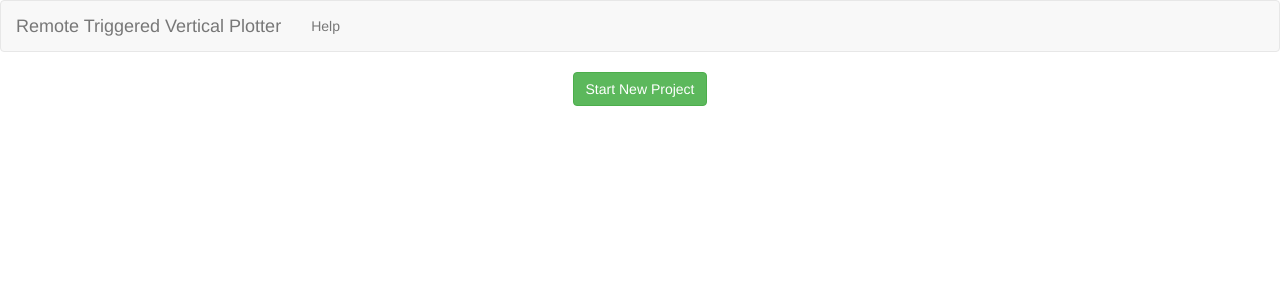
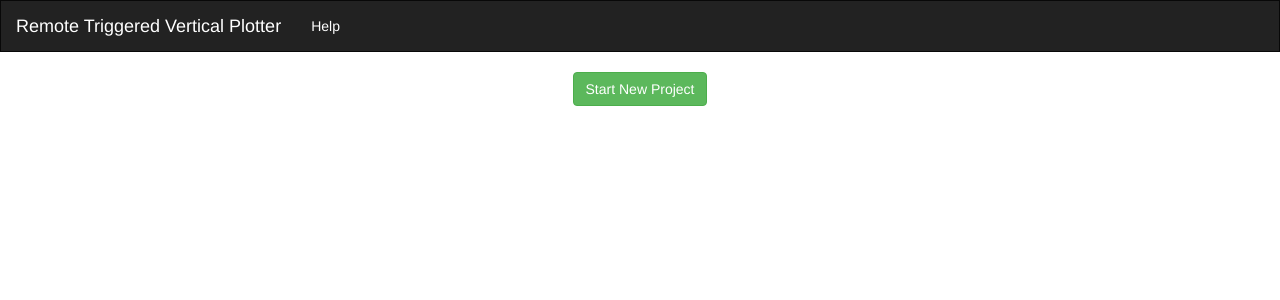
Before and after one commit to manjumbmb97/Remotely-Triggered-Vertical-Plotter, a Flask app: page / in a window 1280 px wide. Shown: the top 300 px of the page. Run offline with Flask 2, Linux system fonts and the light colour scheme; some libraries are stand-ins or nearby versions.

Commit message:
some small css changes

```diff
--- a/plotterapp/static/css/base.css
+++ b/plotterapp/static/css/base.css
@@ -1,3 +1,15 @@
+.navbar {
+	border-radius: 0;
+}
+
+nav a {
+	color: white !important;
+}
+
+nav a:visited {
+	color: white !important;
+}
+
 .projectForm {
 	margin-top: 20pt;
 }
--- a/plotterapp/templates/base.html
+++ b/plotterapp/templates/base.html
@@ -11,7 +11,7 @@
     </head>
 
     <body {% block funcCall %}{% endblock %}>
-        <nav class="navbar navbar-default">
+        <nav class="navbar navbar-inverse">
             <div class="container-fluid">
                 <div class="navbar-header">
                     <button type="button" class="navbar-toggle" data-toggle="collapse" data-target="#navBar">
```
